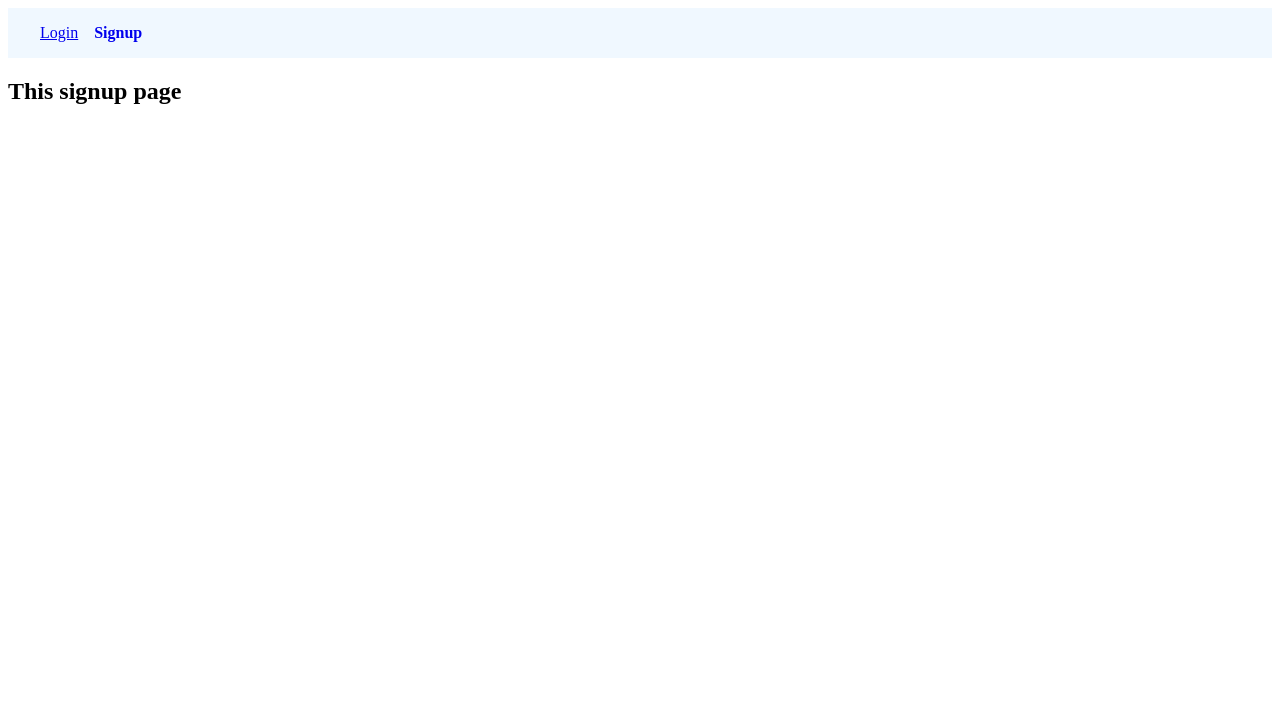
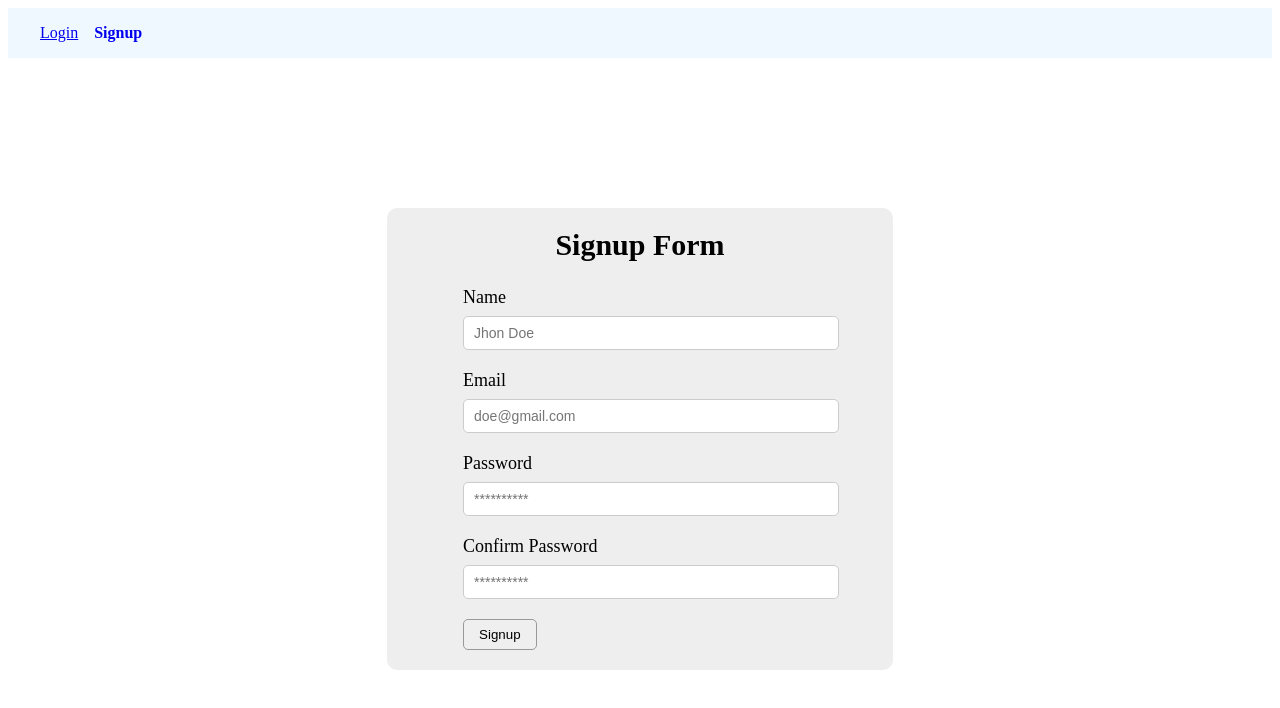
Before and after one commit to umayanganacooray/blog-hub, a React (Vite) app in the folder frontend/: page /signup in a window 1280 px wide. Shown: the top 708 px of the page. Built offline with nearby package versions, Linux system fonts and the light colour scheme.

Commit message:
Signup form

```diff
--- a/frontend/src/pages/Signup.jsx
+++ b/frontend/src/pages/Signup.jsx
@@ -1,7 +1,52 @@
+import { useState } from "react";
+
+const initialFormData = {name: "", email: "", password: "", confirmPassword: ""};
+const initialFormError = {name: "", email: "", password: "", confirmPassword: ""};
+
 const Signup = () => {
+
+    const [formData, setFormData] = useState(initialFormData);
+    const [formError, setFormError] = useState(initialFormError);
+
+    const handleChange = (event) => {
+        setFormData((prev) => ({...prev, [event.target.name]: event.target.value}));
+    }
+
+    const handleSubmit = (event) => {
+        event.preventDefault();
+        console.log(formData);
+    };
+
+
     return (
-        <div>
-            <h2>This signup page</h2>
+        <div className="form-container">
+            <form className="inner-container" onSubmit={handleSubmit  }>
+                <h2 className="form-title">Signup Form</h2>
+                <div className="form-group">
+                    <label>Name</label>
+                    <input className="form-control" type="text" name="name" placeholder="Jhon Doe" value={formData.name} onChange={handleChange}/>
+                </div>
+
+                <div className="form-group">
+                    <label>Email</label>
+                    <input className="form-control" type="email" name="email" placeholder="doe@gmail.com" value={formData.email} onChange={handleChange}/>
+                </div>
+
+                <div className="form-group">
+                    <label>Password</label>
+                    <input className="form-control" type="password" name="password" placeholder="**********" value={formData.password} onChange={handleChange}/>
+                </div>
+
+                <div className="form-group">
+                    <label>Confirm Password</label>
+                    <input className="form-control" type="password" name="confirmPassword" placeholder="**********" value={formData.confirmPassword} onChange={handleChange}/>
+                </div>
+
+                <div className="form-group">
+                    <input className="button" type="submit" value="Signup" />
+                </div>
+            </form>
+
         </div>
     );
 };
```
